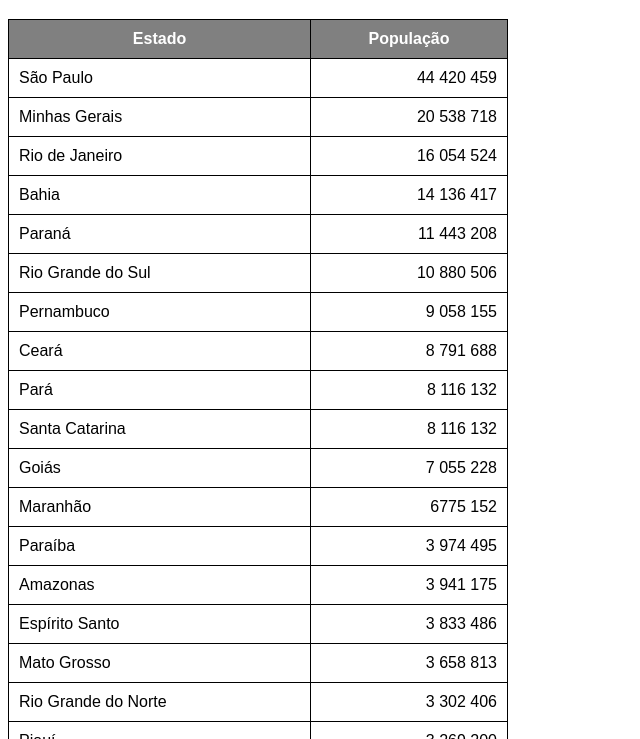
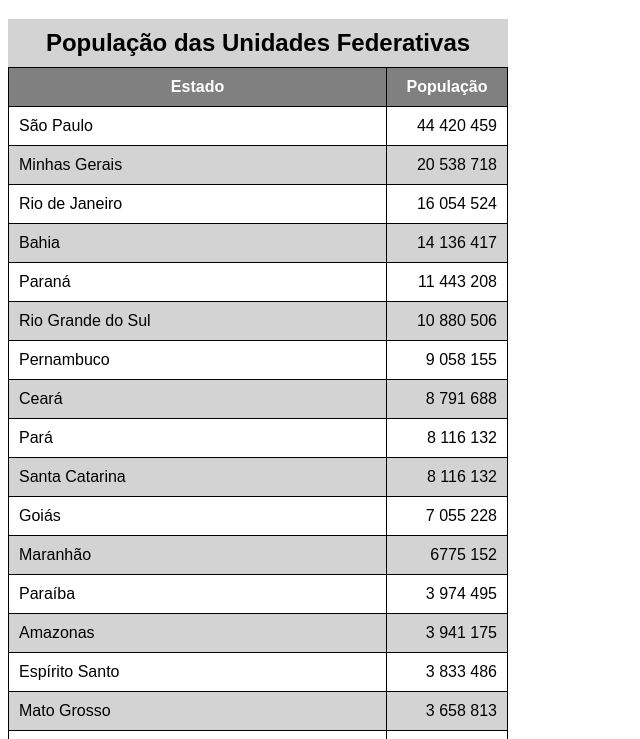
Before and after one commit to FabricioRFernandes/html-css, a plain HTML site: page exercicios/ex023/tabela002.html in a window 1280 px wide. Shown: the part 61-800 px from the top of the page, without its empty margins (0-640 px from the left). Drawn offline with Linux system fonts and the light colour scheme.

Commit message:
atualizei a tabela002

```diff
--- a/exercicios/ex023/tabela002.html
+++ b/exercicios/ex023/tabela002.html
@@ -19,9 +19,26 @@
             padding: 10px;
         }
 
+        caption {
+            font-size: 1.5em;
+            font-weight: bold;
+            padding: 10px;
+            background-color: lightgray;
+        }
+
         thead, tfoot {
             background-color: gray;
             color: white;
+        }
+
+        tbody > tr:nth-child(odd) {  /*2n-1*/
+            background-color: white;
+
+        }
+
+        tbody > tr:nth-child(even) {  /* 2n */
+            background-color: lightgray;
+
         }
 
         td.num {
@@ -34,6 +51,7 @@
     <!--
         ANATOMIA PARA TABELAS GRANDES
         TABLE
+            CAPTION
             THEAD
                 TR, TD, TH
             TBODY
@@ -42,15 +60,16 @@
                 TR, TD, TH
     -->
     <table>
+        <caption>População das Unidades Federativas</caption>
         <thead>
             <tr>
-                <th>Estado</th>
-                <th>População</th>
+                <th scope="col">Estado</th>
+                <th scope="col" style="width: 100px;">População</th>
             </tr>
         </thead>
         <tfoot>
             <tr>
-                <th>Total de Habitantes</th>
+                <th scope="row">Total de Habitantes</th>
                 <td class="num"><strong>203 062 512</strong></td>
             </tr>
         </tfoot>
```
